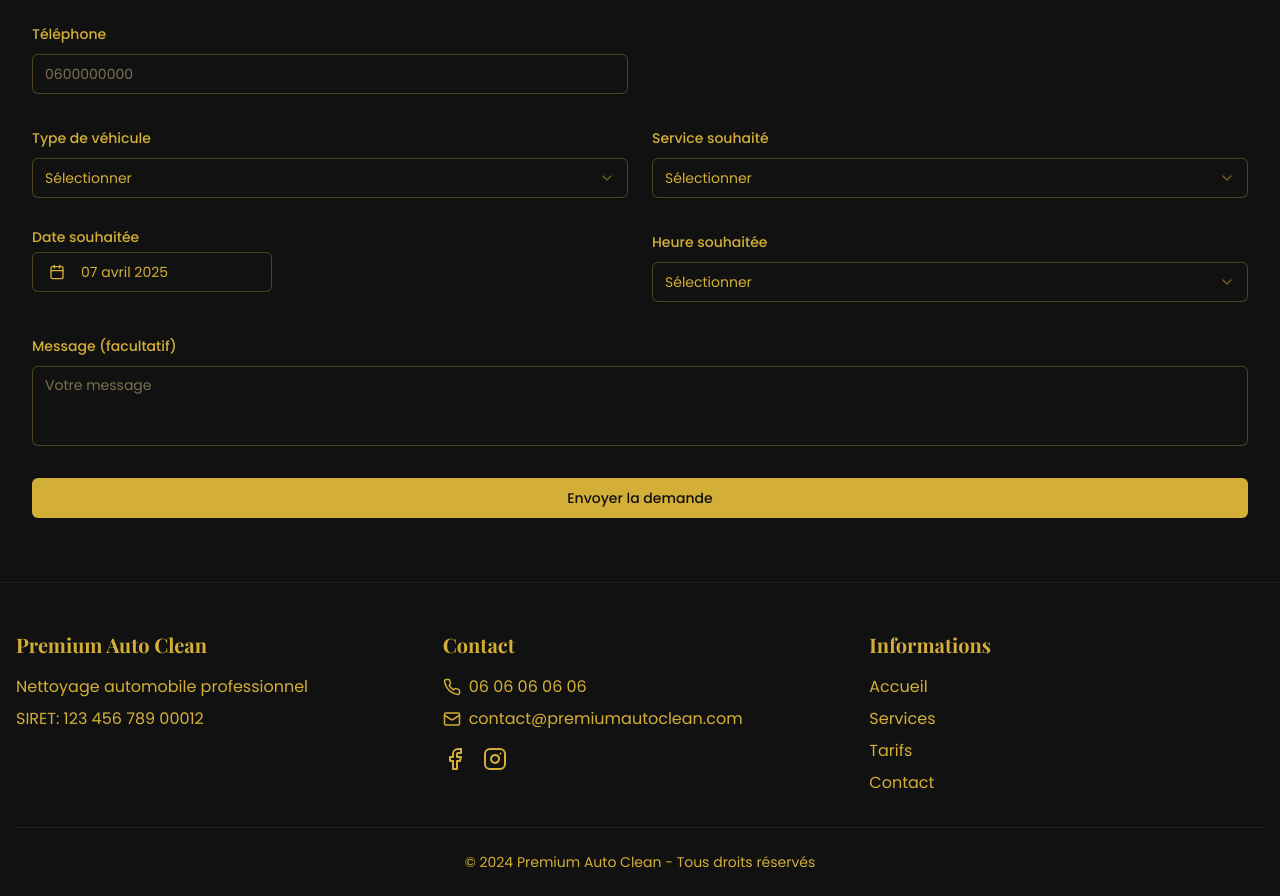
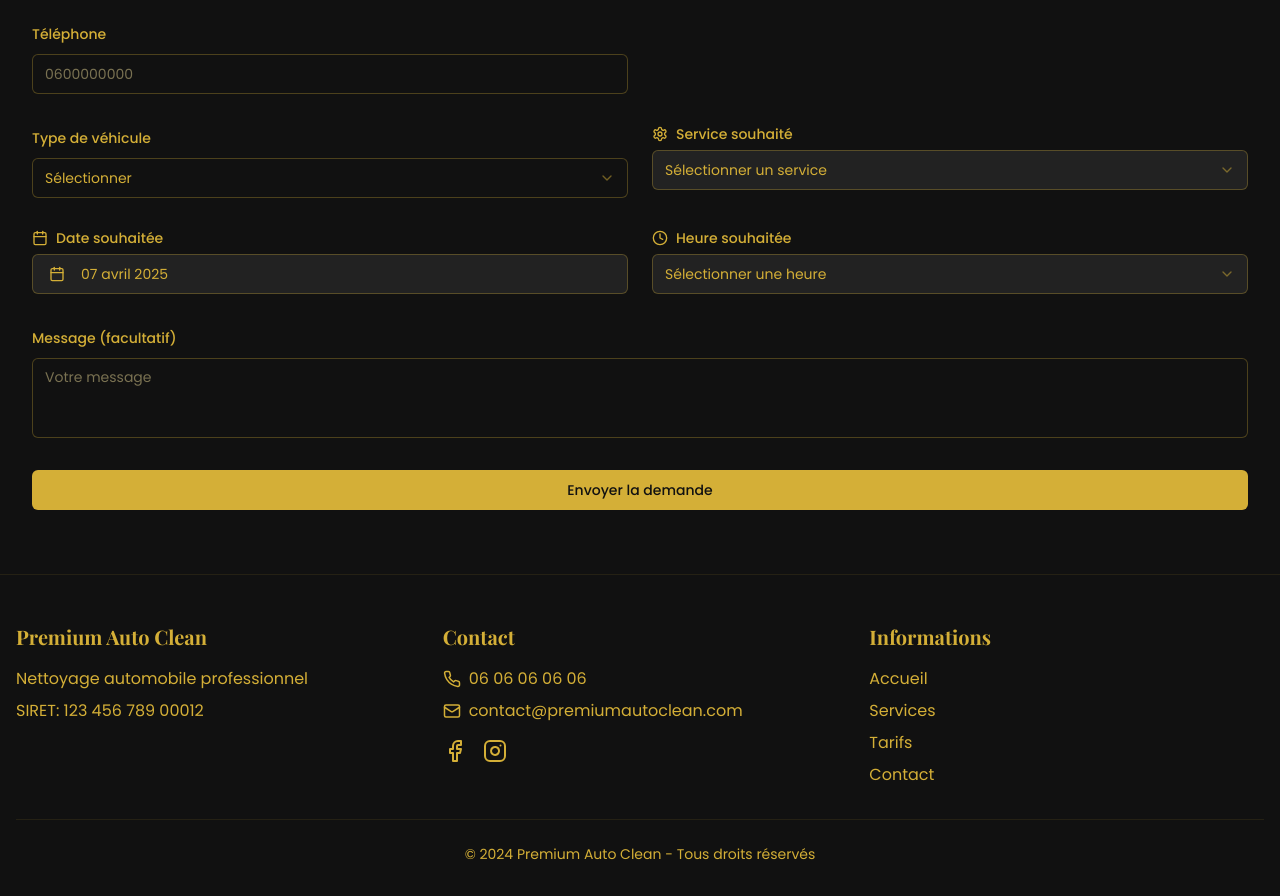
Before and after one commit to ludovic08000/premium-auto-clean-web, a React (Vite) app: page / in a window 1280 px wide. Shown: the part 4101-4997 px from the top of the page. Built offline with nearby package versions, Linux system fonts and the light colour scheme.

Commit message:
Fix: Improve contact form design
Improve the design of the contact form, specifically the "Service souhaité" and "Date souhaitée" sections.

```diff
--- a/src/components/contact/DateSelector.tsx
+++ b/src/components/contact/DateSelector.tsx
@@ -21,14 +21,17 @@ const DateSelector = ({ form }: DateSelectorProps) => {
       name="date"
       render={({ field }) => (
         <FormItem className="flex flex-col">
-          <FormLabel>Date souhaitée</FormLabel>
+          <FormLabel className="text-gold flex items-center gap-2">
+            <CalendarIcon className="h-4 w-4" />
+            <span>Date souhaitée</span>
+          </FormLabel>
           <Popover>
             <PopoverTrigger asChild>
               <FormControl>
                 <Button
                   variant={"outline"}
                   className={cn(
-                    "w-[240px] bg-dark border-gold/30 text-gold justify-start text-left font-normal",
+                    "w-full bg-dark-light border-gold/30 text-gold justify-start text-left font-normal hover:border-gold/60 transition-all",
                     !field.value && "text-muted-foreground"
                   )}
                 >
@@ -53,10 +56,11 @@ const DateSelector = ({ form }: DateSelectorProps) => {
                   date < new Date() || date > new Date(new Date().setDate(new Date().getDate() + 30))
                 }
                 initialFocus
+                className="bg-dark-light rounded-md"
               />
             </PopoverContent>
           </Popover>
-          <FormMessage />
+          <FormMessage className="text-red-400" />
         </FormItem>
       )}
     />
--- a/src/components/contact/ServiceSelector.tsx
+++ b/src/components/contact/ServiceSelector.tsx
@@ -3,34 +3,50 @@ import { FormControl, FormField, FormItem, FormLabel, FormMessage } from "@/comp
 import { Select, SelectContent, SelectItem, SelectTrigger, SelectValue } from "@/components/ui/select";
 import { UseFormReturn } from "react-hook-form";
 import { ContactFormValues } from "@/schemas/contactFormSchema";
+import { Settings } from "lucide-react";
 
 interface ServiceSelectorProps {
   form: UseFormReturn<ContactFormValues>;
 }
 
 const ServiceSelector = ({ form }: ServiceSelectorProps) => {
+  const services = [
+    "Lavage intérieur",
+    "Lavage extérieur",
+    "Lavage complet",
+    "Rénovation esthétique",
+    "Traitement céramique"
+  ];
+
   return (
     <FormField
       control={form.control}
       name="service"
       render={({ field }) => (
         <FormItem>
-          <FormLabel>Service souhaité</FormLabel>
+          <FormLabel className="text-gold flex items-center gap-2">
+            <Settings className="h-4 w-4" />
+            <span>Service souhaité</span>
+          </FormLabel>
           <Select onValueChange={field.onChange} defaultValue={field.value}>
             <FormControl>
-              <SelectTrigger className="bg-dark border-gold/30 text-gold">
-                <SelectValue placeholder="Sélectionner" />
+              <SelectTrigger className="bg-dark-light border-gold/30 text-gold hover:border-gold/60 transition-all">
+                <SelectValue placeholder="Sélectionner un service" />
               </SelectTrigger>
             </FormControl>
-            <SelectContent className="bg-dark border-gold/30 text-gold">
-              <SelectItem value="Lavage intérieur">Lavage intérieur</SelectItem>
-              <SelectItem value="Lavage extérieur">Lavage extérieur</SelectItem>
-              <SelectItem value="Lavage complet">Lavage complet</SelectItem>
-              <SelectItem value="Rénovation esthétique">Rénovation esthétique</SelectItem>
-              <SelectItem value="Traitement céramique">Traitement céramique</SelectItem>
+            <SelectContent className="bg-dark-light border-gold/30 text-gold max-h-60">
+              {services.map((service) => (
+                <SelectItem
+                  key={service}
+                  value={service}
+                  className="hover:bg-gold/10 focus:bg-gold/10 focus:text-gold"
+                >
+                  {service}
+                </SelectItem>
+              ))}
             </SelectContent>
           </Select>
-          <FormMessage />
+          <FormMessage className="text-red-400" />
         </FormItem>
       )}
     />
--- a/src/components/contact/TimeSelector.tsx
+++ b/src/components/contact/TimeSelector.tsx
@@ -4,6 +4,7 @@ import { Select, SelectContent, SelectItem, SelectTrigger, SelectValue } from "@
 import { UseFormReturn } from "react-hook-form";
 import { ContactFormValues } from "@/schemas/contactFormSchema";
 import { heures } from "@/services/ContactService";
+import { Clock } from "lucide-react";
 
 interface TimeSelectorProps {
   form: UseFormReturn<ContactFormValues>;
@@ -16,22 +17,29 @@ const TimeSelector = ({ form }: TimeSelectorProps) => {
       name="heure"
       render={({ field }) => (
         <FormItem>
-          <FormLabel>Heure souhaitée</FormLabel>
+          <FormLabel className="text-gold flex items-center gap-2">
+            <Clock className="h-4 w-4" />
+            <span>Heure souhaitée</span>
+          </FormLabel>
           <Select onValueChange={field.onChange} defaultValue={field.value}>
             <FormControl>
-              <SelectTrigger className="bg-dark border-gold/30 text-gold">
-                <SelectValue placeholder="Sélectionner" />
+              <SelectTrigger className="bg-dark-light border-gold/30 text-gold hover:border-gold/60 transition-all">
+                <SelectValue placeholder="Sélectionner une heure" />
               </SelectTrigger>
             </FormControl>
-            <SelectContent className="bg-dark border-gold/30 text-gold">
+            <SelectContent className="bg-dark-light border-gold/30 text-gold max-h-60">
               {heures.map((heure) => (
-                <SelectItem key={heure} value={heure}>
+                <SelectItem
+                  key={heure}
+                  value={heure}
+                  className="hover:bg-gold/10 focus:bg-gold/10 focus:text-gold"
+                >
                   {heure}
                 </SelectItem>
               ))}
             </SelectContent>
           </Select>
-          <FormMessage />
+          <FormMessage className="text-red-400" />
         </FormItem>
       )}
     />
```
